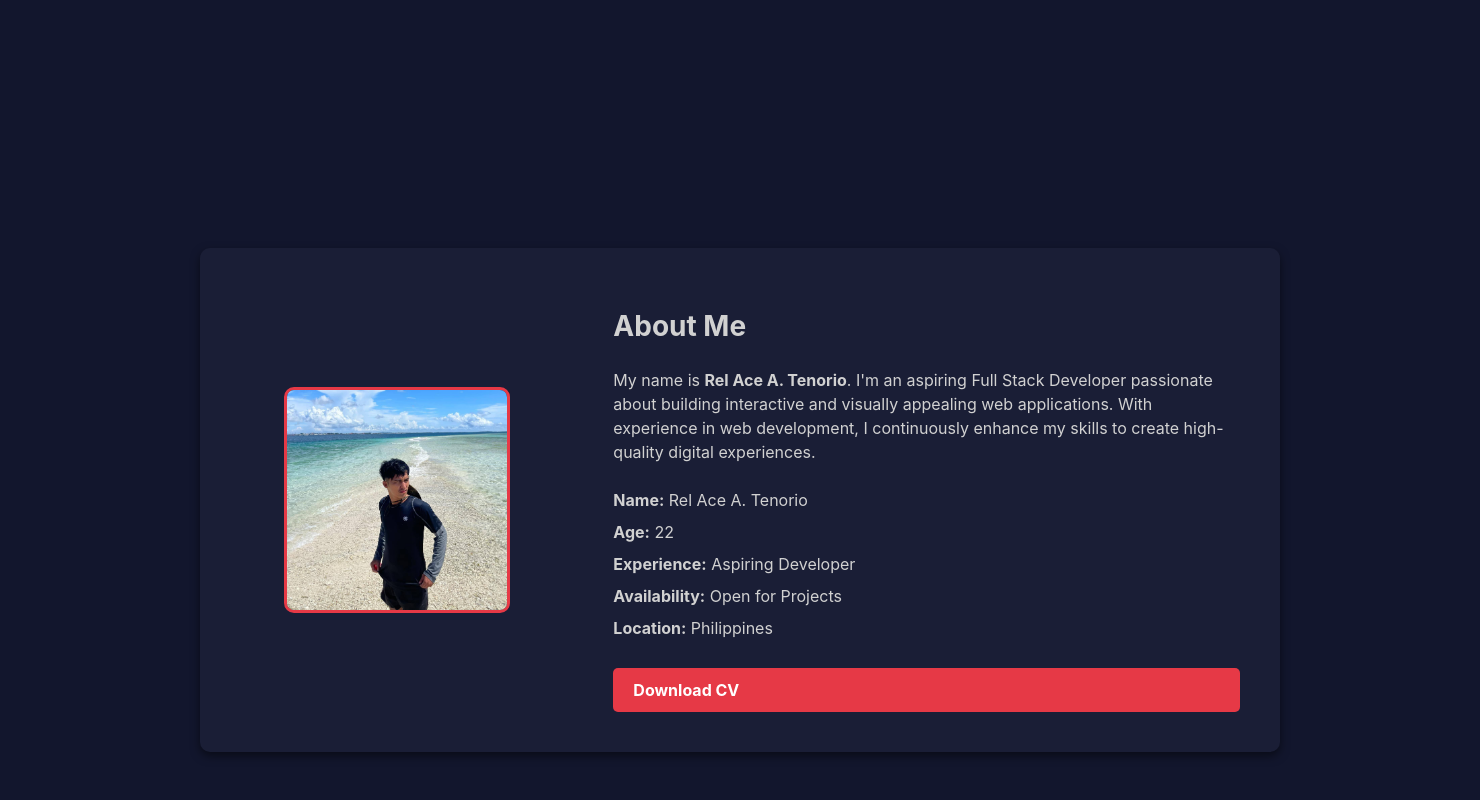
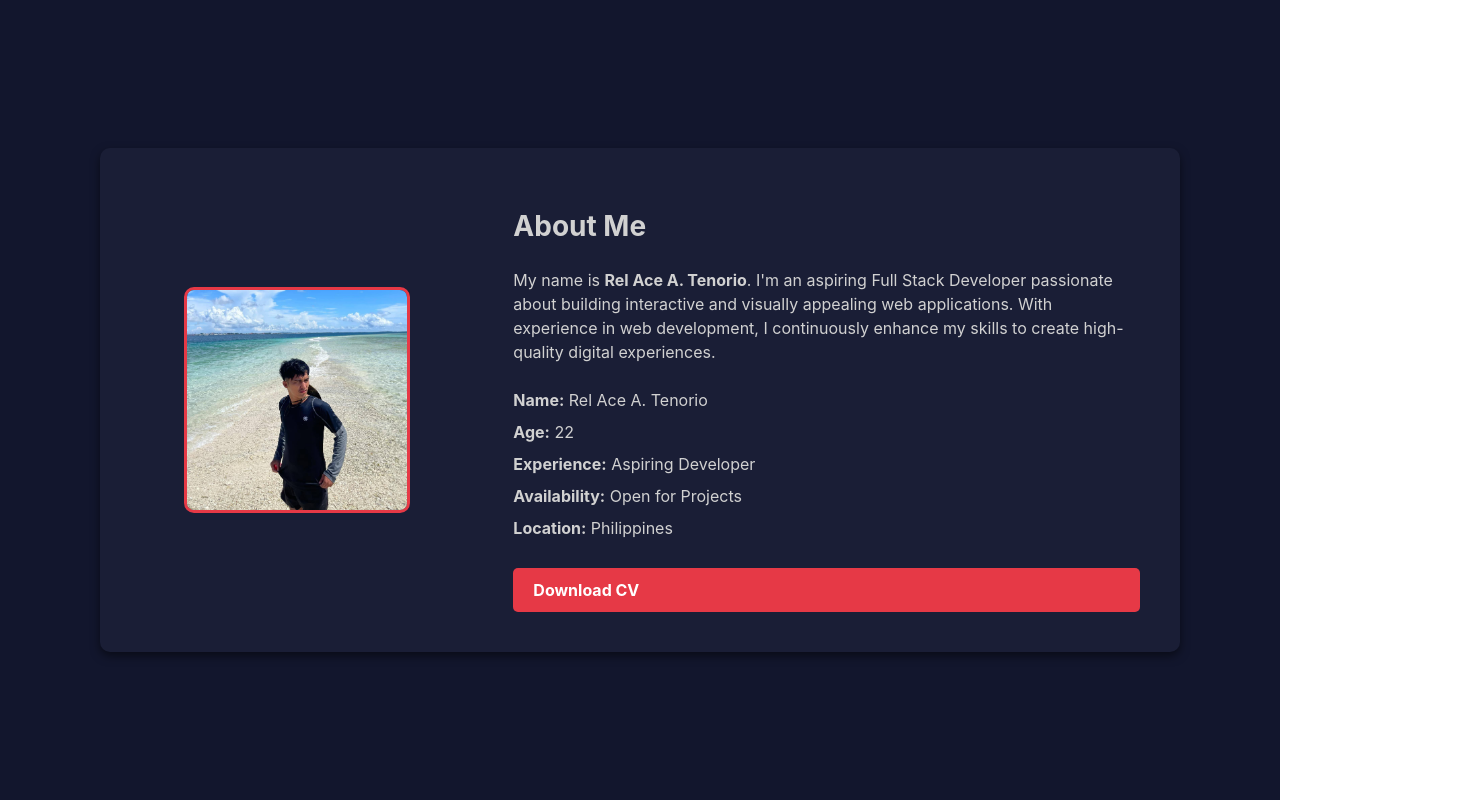
Before and after one commit to Relace23/tenorio-portfolio, a React (Vite) app: page /about in a window 1280 px wide. Shown: the top 800 px of the page, 1480 px wide, since content can reach past the window. Built offline with nearby package versions, Linux system fonts and the light colour scheme.

Commit message:
Update about.css

```diff
--- a/src/component/about.css
+++ b/src/component/about.css
@@ -1,25 +1,35 @@
-.about-container {
+html, body {
+    margin: 0;
+    padding: 0;
+    width: 100vw;
+    height: 100vh;
+    overflow: hidden;
     display: flex;
     align-items: center;
     justify-content: center;
     background-color: #12162d;
     color: #d1d1d1;
-    padding: 100px;
+}
+
+.about-container {
+    width: 100vw;
     height: 100vh;
-    width: 100vw;
-    overflow: hidden;
+    display: flex;
+    align-items: center;
+    justify-content: center;
 }
 
 .about-content {
     display: flex;
     align-items: center;
-    justify-content: center; /* Ensures even spacing */
+    justify-content: center;
     max-width: 1000px;
+    width: 90%;
     background: #1a1e36;
     padding: 40px;
     border-radius: 10px;
     box-shadow: 0px 4px 10px rgba(0, 0, 0, 0.5);
-    gap: 40px; /* Added space between left and right sections */
+    gap: 40px;
 }
 
 .about-left {
@@ -43,20 +53,13 @@
     display: flex;
     flex-direction: column;
     justify-content: center;
-    padding-left: 20px; /* Adjusted to balance spacing */
+    padding-left: 20px;
 }
 
 h1 {
     font-size: 28px;
     font-weight: bold;
     margin-bottom: 10px;
-}
-
-.highlight-text {
-    color: #e63946;
-    text-transform: uppercase;
-    font-weight: bold;
-    font-size: 14px;
 }
 
 .about-info p {
@@ -80,19 +83,16 @@ h1 {
     background: #ff4757;
 }
 
-/* Responsive Fixes */
 @media (max-width: 768px) {
     .about-content {
         flex-direction: column;
         text-align: center;
         padding: 20px;
-        gap: 20px; /* Adjust spacing */
+        gap: 20px;
     }
-
     .about-right {
         padding-left: 0;
     }
-
     .profile-img {
         width: 180px;
         height: 180px;
```
